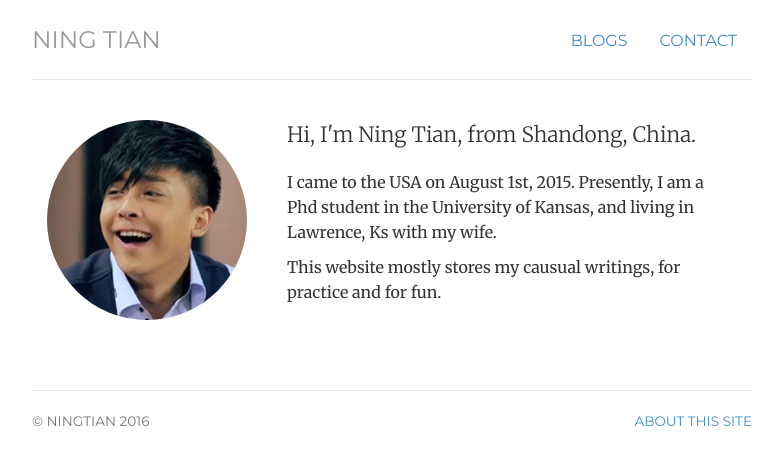
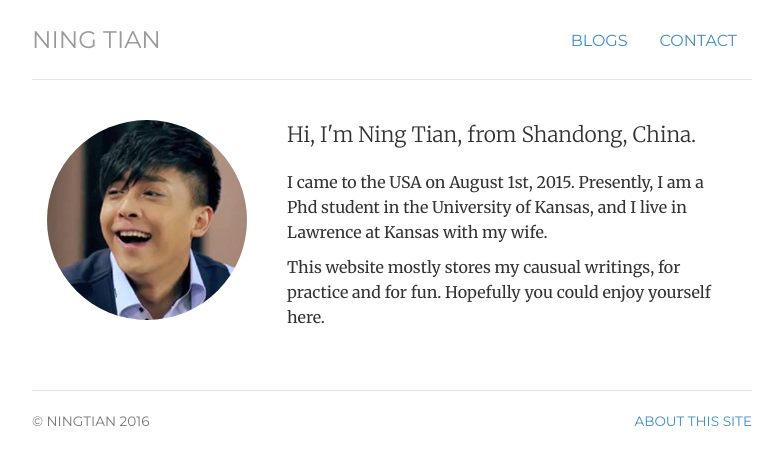
Before and after one commit to ningtian/ningtian.github.io, a Jekyll site: the page built from index.html, in a window 1280 px wide. Shown: the top 465 px of the page, without its empty margins (248-1031 px from the left). Built offline with Jekyll 4.4.1, drawn with Linux system fonts in a browser that asks for light colours.

Commit message:
Update index.html

```diff
--- a/index.html
+++ b/index.html
@@ -19,10 +19,10 @@ description: Ning Tian is a phd student living and working in Lawrence.
 
 	<p class="lead">Hi, I'm <span itemprop="name">Ning Tian, from Shandong, China. </span></p>
 
-	<p> I came to the USA on August 1st, 2015. Presently, I am a Phd student in the University of Kansas, and living in Lawrence, Ks with my wife.
+	<p> I came to the USA on August 1st, 2015. Presently, I am a Phd student in the University of Kansas, and I live in Lawrence at Kansas with my wife.
 
 
-        <p >This website mostly stores my causual writings, for practice and for fun. </p>
+        <p>This website mostly stores my causual writings, for practice and for fun. Hopefully you could enjoy yourself here. </p>
 
 	</div>
 </div>
```
